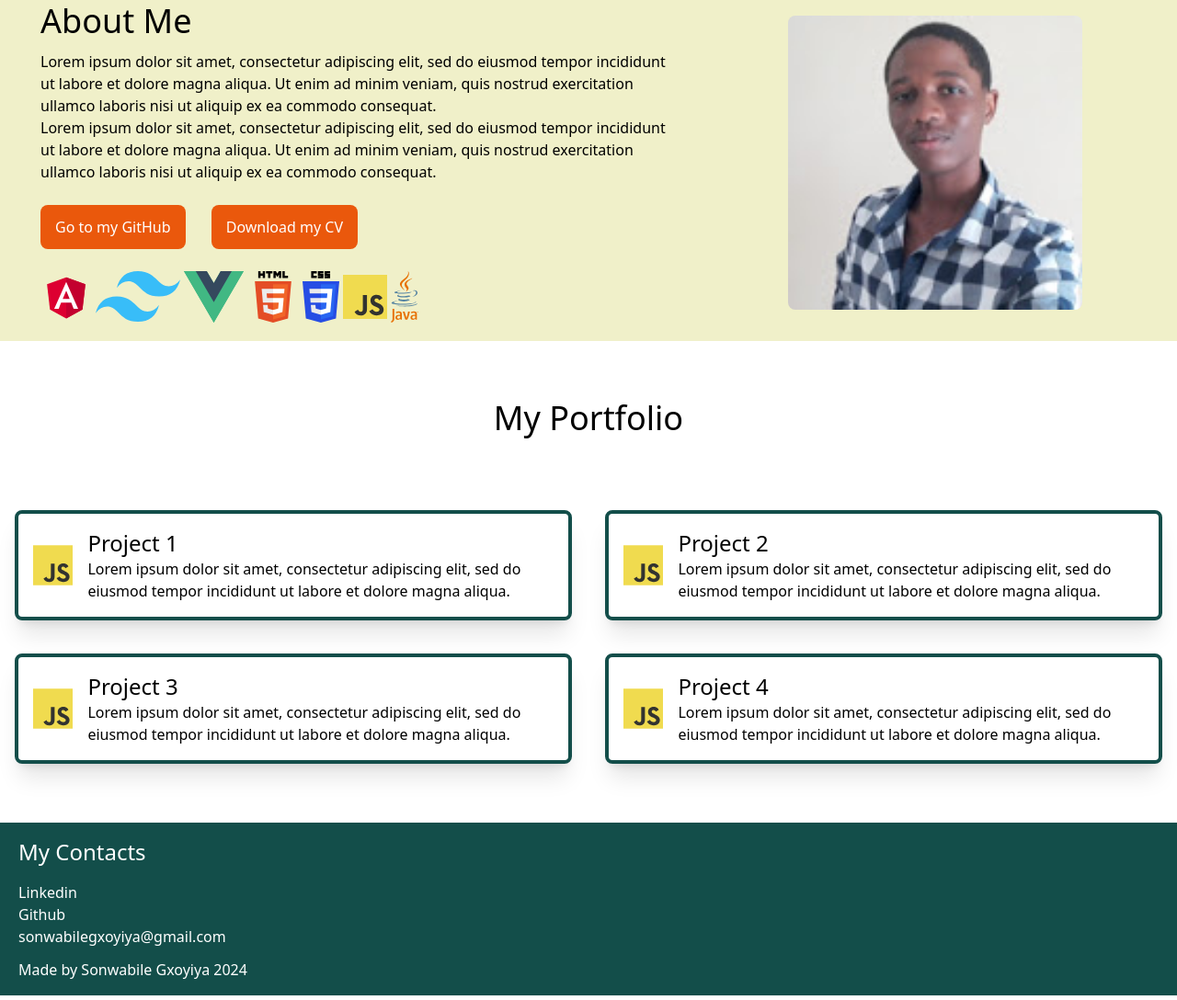
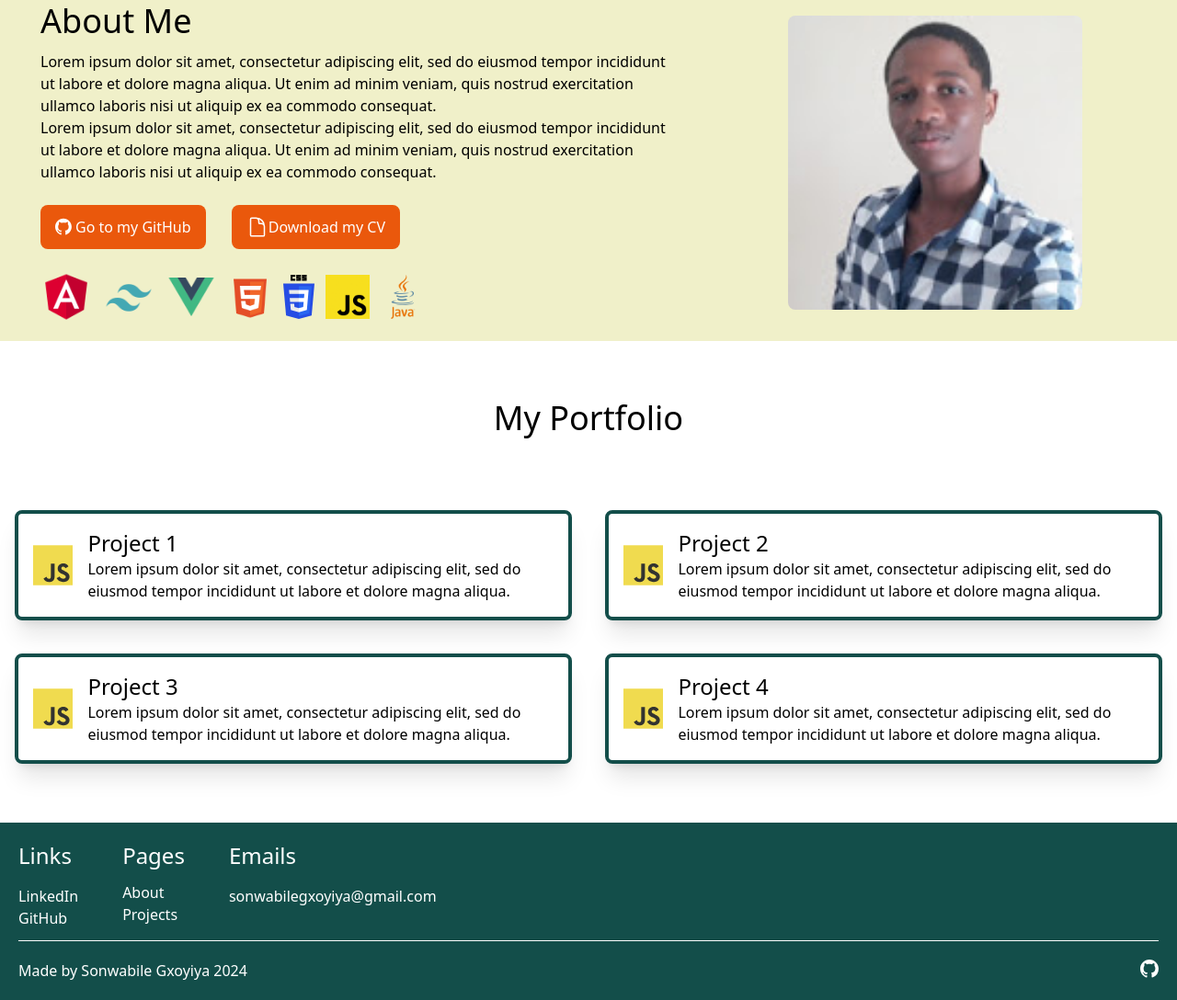
Before and after one commit to sonwabileIT/my-portfolio, a website: page public/index.html in a window 1280 px wide. Shown: the part 89-1177 px from the top of the page at 92% size. Drawn offline with Linux system fonts and the light colour scheme.

Commit message:
feat: add images and links. Adjust layout

```diff
--- a/public/index.html
+++ b/public/index.html
@@ -30,20 +30,29 @@
             </p>
 
             <div class="my-6">
-                <a href="https://github.com/sonwabileIT" class="bg-orange-600 inline-flex items-center justify-center text-center text-white px-4 py-3 rounded-lg">Go to my GitHub
+                <a href="https://github.com/sonwabileIT" target="_blank" rel="noopener noreferrer" class="bg-orange-600 inline-flex items-center justify-center text-center text-white px-4 py-3 rounded-lg">
+                    <svg width="22" height="24" viewBox="0 0 120 100" xmlns="http://www.w3.org/2000/svg"><path fill-rule="evenodd" clip-rule="evenodd" d="M48.854 0C21.839 0 0 22 0 49.217c0 21.756 13.993 40.172 33.405 46.69 2.427.49 3.316-1.059 3.316-2.362 0-1.141-.08-5.052-.08-9.127-13.59 2.934-16.42-5.867-16.42-5.867-2.184-5.704-5.42-7.17-5.42-7.17-4.448-3.015.324-3.015.324-3.015 4.934.326 7.523 5.052 7.523 5.052 4.367 7.496 11.404 5.378 14.235 4.074.404-3.178 1.699-5.378 3.074-6.6-10.839-1.141-22.243-5.378-22.243-24.283 0-5.378 1.94-9.778 5.014-13.2-.485-1.222-2.184-6.275.486-13.038 0 0 4.125-1.304 13.426 5.052a46.97 46.97 0 0 1 12.214-1.63c4.125 0 8.33.571 12.213 1.63 9.302-6.356 13.427-5.052 13.427-5.052 2.67 6.763.97 11.816.485 13.038 3.155 3.422 5.015 7.822 5.015 13.2 0 18.905-11.404 23.06-22.324 24.283 1.78 1.548 3.316 4.481 3.316 9.126 0 6.6-.08 11.897-.08 13.526 0 1.304.89 2.853 3.316 2.364 19.412-6.52 33.405-24.935 33.405-46.691C97.707 22 75.788 0 48.854 0z" fill="#fff" /></svg>
+                    Go to my GitHub
 
                 </a>
-                <a href="https://github.com/sonwabileIT" class=" bg-orange-600 inline-flex items-center justify-center text-center text-white px-4 py-3 ml-6 rounded-lg">Download my CV
+                <a href="https://github.com/sonwabileIT" class=" bg-orange-600 inline-flex items-center justify-center text-center text-white px-4 py-3 ml-6 rounded-lg" >
+                    <svg xmlns="http://www.w3.org/2000/svg" fill="none" viewBox="0 0 24 24" stroke-width="1.5" stroke="currentColor" class="w-6 h-6">
+                        <path stroke-linecap="round" stroke-linejoin="round" d="M19.5 14.25v-2.625a3.375 3.375 0 0 0-3.375-3.375h-1.5A1.125 1.125 0 0 1 13.5 7.125v-1.5a3.375 3.375 0 0 0-3.375-3.375H8.25m2.25 0H5.625c-.621 0-1.125.504-1.125 1.125v17.25c0 .621.504 1.125 1.125 1.125h12.75c.621 0 1.125-.504 1.125-1.125V11.25a9 9 0 0 0-9-9Z" />
+                      </svg>
+
+                    Download my CV
                 </a>
             </div>
 
-            <img src="images/angular.svg" alt="Angular" class="h-14 inline-flex">
-            <img src="images/tailwindcss-mark.3c5441fc7a190fb1800d4a5c7f07ba4b1345a9c8.svg" alt="Tailwindcss" class="h-14 inline-flex">
-            <img src="images/vue-9.svg" alt="Vue" class="h-14 inline-flex">
-            <img src="images/HTML5_Logo.svg" alt="HTML" class="h-14 inline-flex">
-            <img src="images/CSS3_logo_and_wordmark.svg" alt="CSS" class="h-14 inline-flex">
-            <img src="images/logo-javascript.svg" class="h-12 inline-flex">
-            <img src="images/java-4.svg" alt="Java" class="h-14 inline-flex">
+            <div class="flex flex-row items-center gap-x-3">
+                <img src="images/angular-svgrepo-com.png" alt="Angular" class="h-14 ">
+                <img src="images/tailwind-svgrepo-com.png" alt="Tailwindcss" class="h-14 ">
+                <img src="images/vue-svgrepo-com.png" alt="Vue" class="h-14 ">
+                <img src="images/html-5-svgrepo-com.png" alt="HTML" class="h-12">
+                <img src="images/CSS3_logo_and_wordmark.svg" alt="CSS" class="h-12">
+                <img src="images/javascript-svgrepo-com.png" class="h-12 ">
+                <img src="images/java-4-logo-svgrepo-com.png" alt="Java" class="h-12 ">
+            </div>
 
         </div>
         <div class="mx-auto my-auto w-full flex justify-center">
@@ -89,24 +98,57 @@
             </ul>
         </div>
     </div>
-    <footer class="bg-teal-900">
-        <div class="mx-5 py-4">
-            <h2 class="text-2xl mb-4 text-white">My Contacts</h2>
+    <footer class="bg-teal-900 text-white">
+        <div class="px-5 py-5">
+            <div class=" flex flex-row gap-12 " >
+
+                <div class="">
+                    <h2 class="text-2xl mb-4 text-white">Links</h2>
                     <ul class="my-3">
                         <li>
-                    <a href="#" class="text-white">Linkedin</a>
+                            <a href="https://www.linkedin.com/in/sonwabile-gxoyiya-b005b123a/" target="_blank" rel="noopener noreferrer"  class="text-white">LinkedIn</a>
                         </li>
                         <li>
-                    <a href="#" class="text-white">Github</a>
+                            <a href="https://github.com/sonwabileIT" target="_blank" rel="noopener noreferrer" class="text-white">GitHub</a>
                         </li>
+                    </ul>
+                </div>
+
+                <div class="">
+                    <h2 class="text-2xl">Pages</h2>
+                    <ul class="my-3">
+                        <li>
+                            <a href="#" class="text-white">About</a>
+                        </li>
+                        <li>
+                            <a href="#" class="text-white">Projects</a>
+                        </li>
+                    </ul>
+
+                </div>
+
+                <div class="">
+                    <h2 class="text-2xl mb-4 text-white">Emails</h2>
+                    <ul class="my-3">
                         <li>
                             <p class="text-white">sonwabilegxoyiya@gmail.com</p>
                         </li>
                     </ul>
+                </div>
 
 
-
+            </div>
+            <hr>
+            <div class="flex flex-row mt-5 justify-between">
+                <div class="">
                     <p class="text-white">Made by Sonwabile Gxoyiya 2024</p>
+                </div>
+                <div class="">
+                    <a href="https://github.com/sonwabileIT" target="_blank" rel="noopener noreferrer" class="text-white">
+                    <svg viewBox="0 0 16 16" class="w-5 h-5" fill="currentColor" aria-hidden="true"><path d="M8 0C3.58 0 0 3.58 0 8c0 3.54 2.29 6.53 5.47 7.59.4.07.55-.17.55-.38 0-.19-.01-.82-.01-1.49-2.01.37-2.53-.49-2.69-.94-.09-.23-.48-.94-.82-1.13-.28-.15-.68-.52-.01-.53.63-.01 1.08.58 1.23.82.72 1.21 1.87.87 2.33.66.07-.52.28-.87.51-1.07-1.78-.2-3.64-.89-3.64-3.95 0-.87.31-1.59.82-2.15-.08-.2-.36-1.02.08-2.12 0 0 .67-.21 2.2.82.64-.18 1.32-.27 2-.27.68 0 1.36.09 2 .27 1.53-1.04 2.2-.82 2.2-.82.44 1.1.16 1.92.08 2.12.51.56.82 1.27.82 2.15 0 3.07-1.87 3.75-3.65 3.95.29.25.54.73.54 1.48 0 1.07-.01 1.93-.01 2.2 0 .21.15.46.55.38A8.013 8.013 0 0016 8c0-4.42-3.58-8-8-8z"></path></svg>
+                    </a>
+                </div>
+            </div>
         </div>
     </footer>
 </body>
```
Also changed, not shown: public/images/angular-svgrepo-com.png (added), public/images/github-mark-white.png (added), public/images/github-mark-white.svg (added), public/images/html-5-svgrepo-com.png (added), public/images/java-4-logo-svgrepo-com.png (added), public/images/javascript-svgrepo-com.png (added), public/images/tailwind-svgrepo-com.png (added), public/images/vue-svgrepo-com.png (added), public/output.css. Lines whose indentation alone changed are shown as unchanged.
